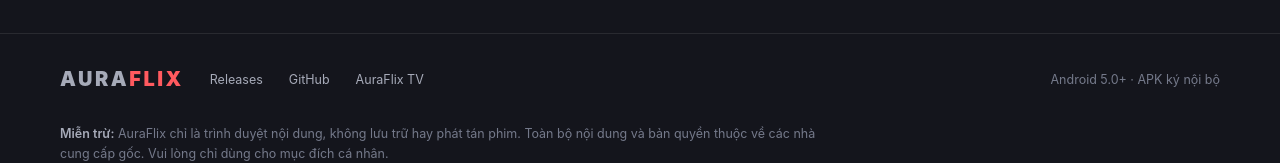
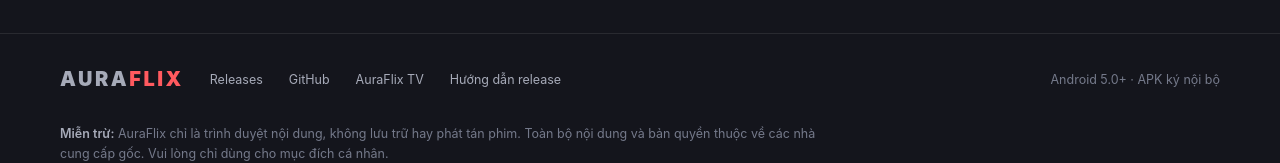
Before and after one commit to haokiet97/auraflix_mobile_release, a plain HTML site: page index.html in a window 1280 px wide. Shown: the part 3086-3249 px from the top of the page. Drawn offline with Linux system fonts and the light colour scheme; no server answers.

Commit message:
docs: link release guide

```diff
--- a/index.html
+++ b/index.html
@@ -713,6 +713,7 @@
       <a href="https://github.com/haokiet97/auraflix_mobile_release/releases">Releases</a>
       <a href="https://github.com/haokiet97/auraflix_mobile_release">GitHub</a>
       <a href="https://github.com/haokiet97/auraflix_tv">AuraFlix TV</a>
+      <a href="https://github.com/haokiet97/auraflix_tv/blob/master/docs/RELEASE_GUIDE_MOBILE.md">Hướng dẫn release</a>
       <span class="spacer"></span>
       <span>Android 5.0+ · APK ký nội bộ</span>
       <p class="note">
```
Also changed, not shown: 1 other file.
